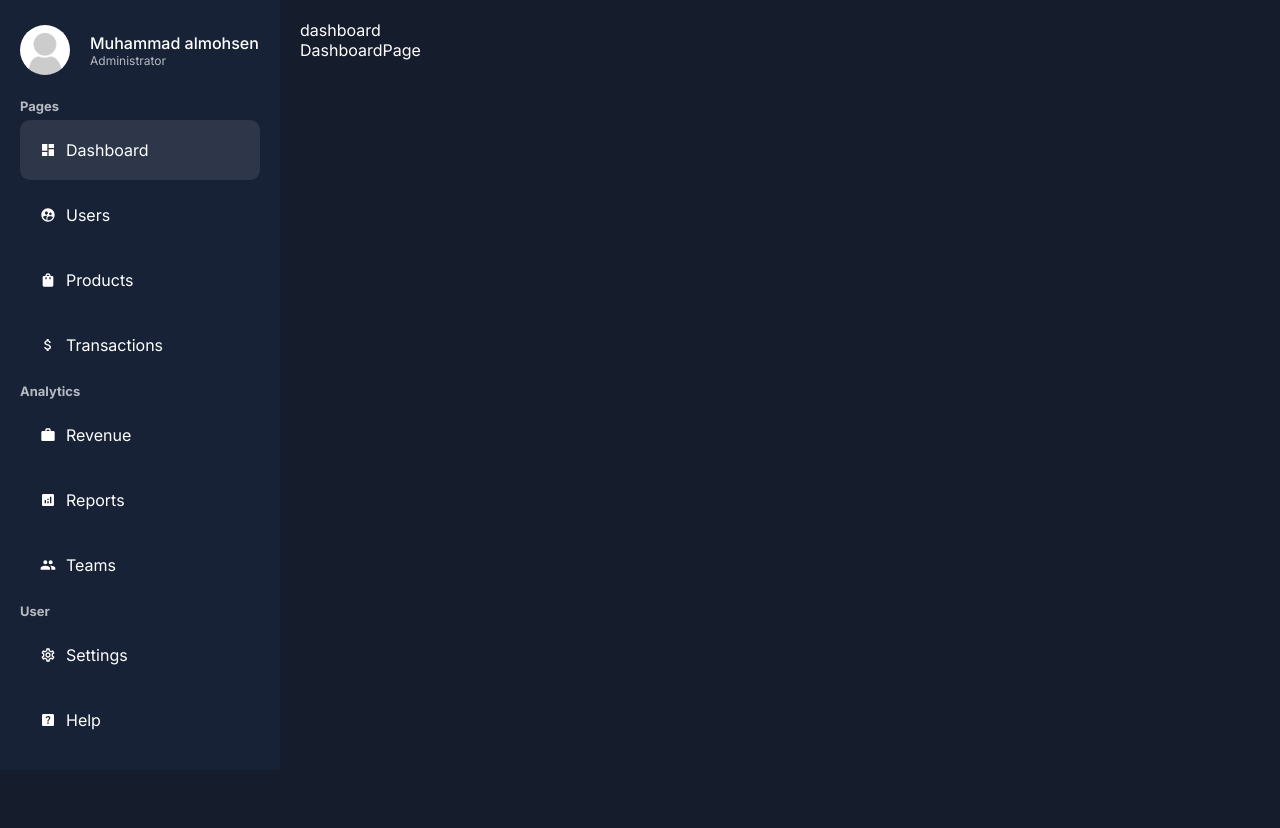
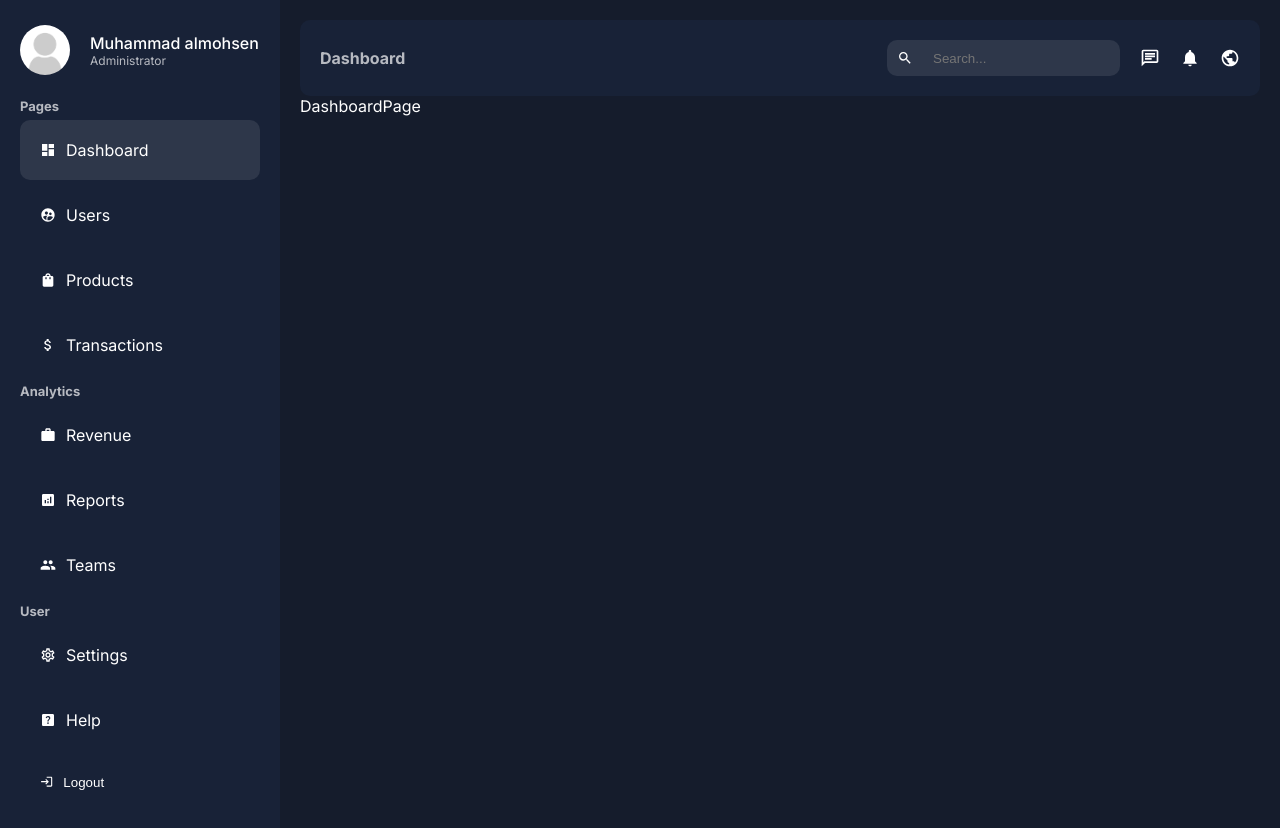
Before and after one commit to MohammadAlmohsen/dashboard-project, a Next.js app: page /dashboard in a window 1280 px wide. Before the commit the page ends 800 px from the top, so only its background shows below. Built offline with nearby package versions, Linux system fonts and the light colour scheme.

Commit message:
To finish setting up the navigation bar and sidebar

```diff
--- a/app/ui/dashboard/navbar/navbar.jsx
+++ b/app/ui/dashboard/navbar/navbar.jsx
@@ -12,9 +12,25 @@
   const pathname = usePathname();
 
   return (
-  <div className={styles.container}>
-    <div className={styles.title}>{pathname.split('/').pop()}</div>
-  </div>)
+    <div className={styles.container}>
+      <div className={styles.title}>{pathname.split("/").pop()}</div>
+      <div className={styles.menu}>
+        <div className={styles.search}>
+          <MdSearch />
+          <input
+            type="text"
+            placeholder="Search..."
+            className={styles.input}
+          ></input>
+        </div>
+        <div className={styles.icons}>
+            <MdOutlineChat size={20}/>
+            <MdNotifications size={20}/>
+            <MdPublic size={20}/>
+        </div>
+      </div>
+    </div>
+  );
 };
 
 export default Navbar;
--- a/app/ui/dashboard/navbar/navbar.module.css
+++ b/app/ui/dashboard/navbar/navbar.module.css
@@ -1,3 +1,35 @@
 .container{
-
+    padding: 20px;
+    border-radius: 10px;
+    background-color: var(--bgSoft);
+   display: flex;
+   align-items: center;
+   justify-content: space-between;
 }
+.title{
+    color: var(--textSoft);
+    font-weight: bold;
+    text-transform: capitalize;
+}
+.menu{
+    display: flex;
+    align-items: center;
+    gap: 20px;
+}
+.search{
+    display: flex;
+    align-items: center;
+    gap: 20px;
+    background-color: #2e374a;
+    padding: 10px;
+    border-radius: 10px;
+}
+.input{
+    background-color: transparent;
+    border: none;
+    color: var(--text);
+}
+.icons{
+    display: flex;
+    gap: 20px;
+}
--- a/app/ui/dashboard/sidebar/menuLink/menuLink.jsx
+++ b/app/ui/dashboard/sidebar/menuLink/menuLink.jsx
@@ -5,7 +5,7 @@
 import {usePathname} from "next/navigation";
 const MenuLink = ({ item }) => {
   const pathname = usePathname()
-  console.log(pathname)
+
   return (
     <Link
       href={item.path}
--- a/app/ui/dashboard/sidebar/sidebar.jsx
+++ b/app/ui/dashboard/sidebar/sidebar.jsx
@@ -11,6 +11,7 @@
   MdPeople,
   MdOutlineSettings,
   MdHelpCenter,
+  MdLogin,
 } from "react-icons/md";
 import MenuLink from "./menuLink/menuLink";
 
@@ -97,6 +98,9 @@
             </li>
         ))}
       </ul>
+      <button className={styles.logout}>
+        <MdLogin/>
+        Logout</button>
     </div>
   );
 };
--- a/app/ui/dashboard/sidebar/sidebar.module.css
+++ b/app/ui/dashboard/sidebar/sidebar.module.css
@@ -32,3 +32,19 @@
     font-size: 13px;
     margin: 10px 0px;
 }
+.logout{
+    padding: 20px;
+    margin: 5px 0;
+    display: flex;
+    text-align: center;
+    gap: 10px;
+    cursor: pointer;
+    border-radius: 10px;
+    background: none;
+    color: white;
+    border: none;
+    width: 100%;
+}
+.logout:hover{
+    background-color: #2e374a;
+}
```
